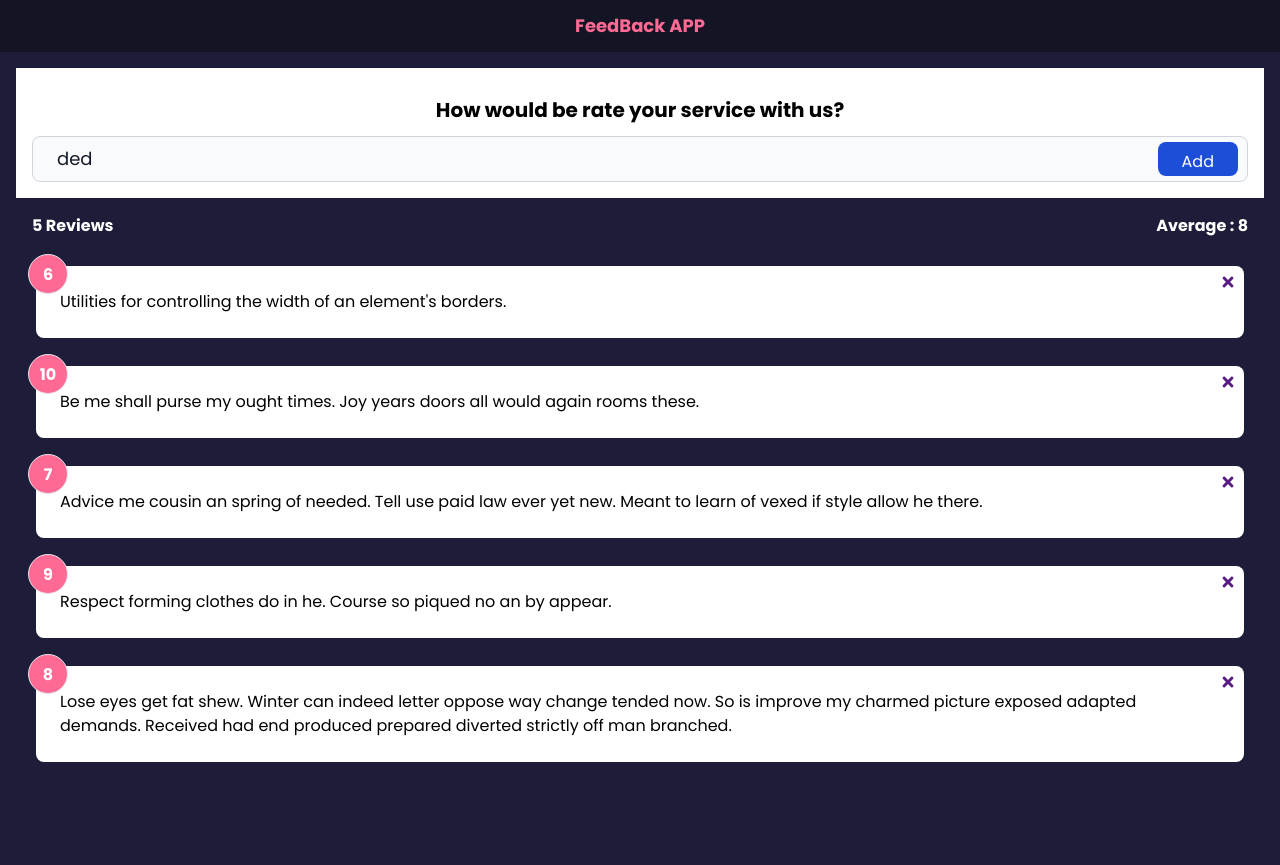
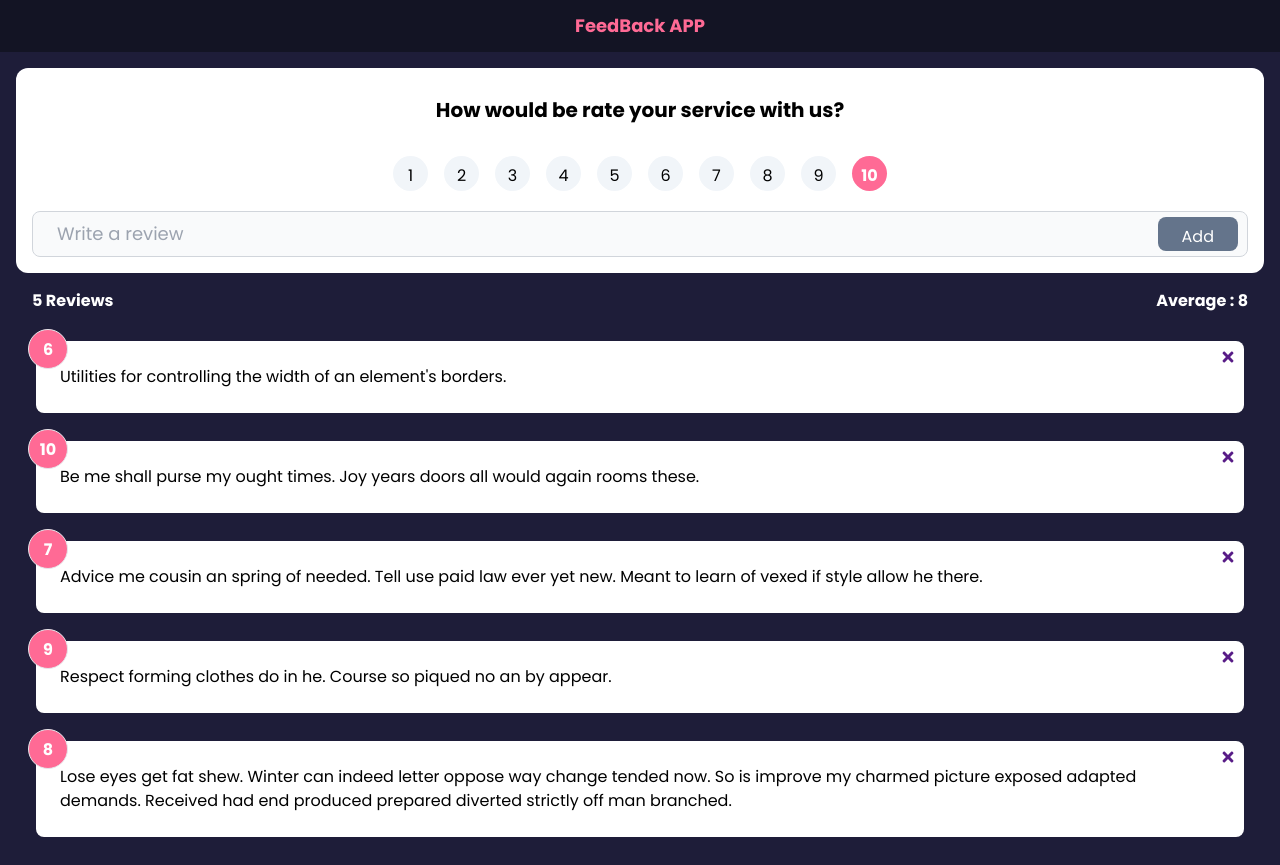
Before and after one commit to nemliProg/feedback-app-react, a React (Create React App) app in the folder feedback-app/: page / in a window 1280 px wide. Before the commit the page ends 800 px from the top, so only its background shows below. Built offline with nearby package versions, Linux system fonts and the light colour scheme.

Commit message:
feedbackForm Completed and RatingSelect created

```diff
--- a/feedback-app/src/App.js
+++ b/feedback-app/src/App.js
@@ -19,7 +19,7 @@ function App() {
   return (
     <>
       <Header />
-      <main className="container">
+      <main className="container mx-auto">
         <FeedBackForm />
         <FeedBackStats feedback={feedback} />
         <FeedBackList feedback={feedback} handleDelete={deleteFeedback} />
--- a/feedback-app/src/components/FeedBackForm.jsx
+++ b/feedback-app/src/components/FeedBackForm.jsx
@@ -1,20 +1,37 @@
 import { useState } from "react";
+import RatingSelect from "./RatingSelect";
 
 function FeedBackForm() {
 
-const [review, setReview] = useState('ded');
+const [review, setReview] = useState('');
+const [isdisabled, setisdIsabled] = useState(true);
+const [message, setMessage] = useState('');
+const [rating, setRating] = useState(10);
 
 const handleTextChange = (e) => {
+  if (review.length === 0) {
+    setMessage(null)
+    setisdIsabled(true)
+  } else if(review !== '' && review.trim().length <= 10) {
+    setMessage("Review must be at least 10 characters.")
+    setisdIsabled(true)
+  }else {
+    setMessage(null)
+    setisdIsabled(false)
+  }
   setReview(e.target.value)
+
 }
 
+const btnClasses = 'text-white absolute right-2.5 bottom-1.5 top-1.5 hover:bg-blue-800 focus:ring-2 focus:outline-none focus:ring-[#ff6a95]-300 font-medium rounded-lg text-md px-6 py-2';
 
   return (
-    <div className="bg-white p-4 m-4 rounded-xxl overflow-hidden">
+    <div className="bg-white p-4 m-4 rounded-xl overflow-hidden">
       <form>
-        <h1 className="font-bold text-center m-3 text-xl">
+        <h2 className="font-bold text-center m-3 text-xl">
           How would be rate your service with us?
-        </h1>
+        </h2>
+        <RatingSelect select={(rating) => setRating(rating)} />
         <div className="relative">
           <div className="flex absolute inset-y-0 left-0 items-center pl-3 pointer-events-none"></div>
           <input
@@ -27,10 +44,16 @@ const handleTextChange = (e) => {
           />
           <button
             type="submit"
-            className="text-white absolute right-2.5 bottom-1.5 top-1.5 bg-blue-700 hover:bg-blue-800 focus:ring-2 focus:outline-none focus:ring-[#ff6a95]-300 font-medium rounded-lg text-md px-6 py-2 "
+            className={ isdisabled ? `bg-slate-500 ${btnClasses}` : `bg-blue-700 ${btnClasses}` }
+            disabled={isdisabled}
+
           >
             Add
           </button>
+
+        </div>
+        <div className="text-center text-red-300 font-bold">
+          { message }
         </div>
       </form>
     </div>
--- a/feedback-app/src/components/Header.jsx
+++ b/feedback-app/src/components/Header.jsx
@@ -1,6 +1,6 @@
 function header() {
   return (
-    <header className="container bg-[#131424] p-3">
+    <header className="bg-[#131424] p-3">
       <h1 className="text-[#ff6a95] font-bold text-lg text-center">FeedBack APP</h1>
     </header>
   )
--- /dev/null
+++ b/feedback-app/src/components/RatingSelect.jsx
@@ -0,0 +1,83 @@
+import { useState } from "react";
+
+function RatingSelect({select}) {
+  const [selected, setSelected] = useState(10);
+
+  const handleChange = (e) => {
+    setSelected(Number(e.currentTarget.value));
+    select(Number(e.currentTarget.value));
+  }
+
+  const labelStyle =
+    "inline-block w-[35px] h-[35px] cursor-pointer select-none rounded-full py-2 px-2 text-center bg-slate-100 peer-checked:bg-[#ff6a95] peer-checked:font-bold peer-checked:text-white";
+
+  return (
+    <div className="w-4/5 m-auto flex flex-wrap items-center justify-center p-5 gap-4">
+      <div>
+        <input type="radio" value={1} onChange={handleChange} checked={selected === 1} name="rating" id="1" className="peer hidden" />
+        <label htmlFor="1" className={labelStyle}>
+          1
+        </label>
+      </div>
+
+      <div>
+        <input type="radio" value={2} onChange={handleChange} checked={selected === 2} name="rating" id="2" className="peer hidden" />
+        <label htmlFor="2" className={labelStyle}>
+          2
+        </label>
+      </div>
+
+      <div>
+        <input type="radio" value={3} onChange={handleChange} checked={selected === 3} name="rating" id="3" className="peer hidden" />
+        <label htmlFor="3" className={labelStyle}>
+          3
+        </label>
+      </div>
+
+      <div>
+        <input type="radio" value={4} onChange={handleChange} checked={selected === 4} name="rating" id="4" className="peer hidden" />
+        <label htmlFor="4" className={labelStyle}>
+          4
+        </label>
+      </div>
+      <div>
+        <input type="radio" value={5} onChange={handleChange} checked={selected === 5} name="rating" id="5" className="peer hidden" />
+        <label htmlFor="5" className={labelStyle}>
+          5
+        </label>
+      </div>
+      <div>
+        <input type="radio" value={6} onChange={handleChange} checked={selected === 6} name="rating" id="6" className="peer hidden" />
+        <label htmlFor="6" className={labelStyle}>
+          6
+        </label>
+      </div>
+      <div>
+        <input type="radio" value={7} onChange={handleChange} checked={selected === 7} name="rating" id="7" className="peer hidden" />
+        <label htmlFor="7" className={labelStyle}>
+          7
+        </label>
+      </div>
+      <div>
+        <input type="radio" value={8} onChange={handleChange} checked={selected === 8} name="rating" id="8" className="peer hidden" />
+        <label htmlFor="8" className={labelStyle}>
+          8
+        </label>
+      </div>
+      <div>
+        <input type="radio" value={9} onChange={handleChange} checked={selected === 9} name="rating" id="9" className="peer hidden" />
+        <label htmlFor="9" className={labelStyle}>
+          9
+        </label>
+      </div>
+      <div>
+        <input type="radio"  value={10} onChange={handleChange} checked={selected === 10} name="rating" id="10" className="peer hidden" />
+        <label htmlFor="10" className={labelStyle}>
+          10
+        </label>
+      </div>
+    </div>
+  );
+}
+
+export default RatingSelect;
```
